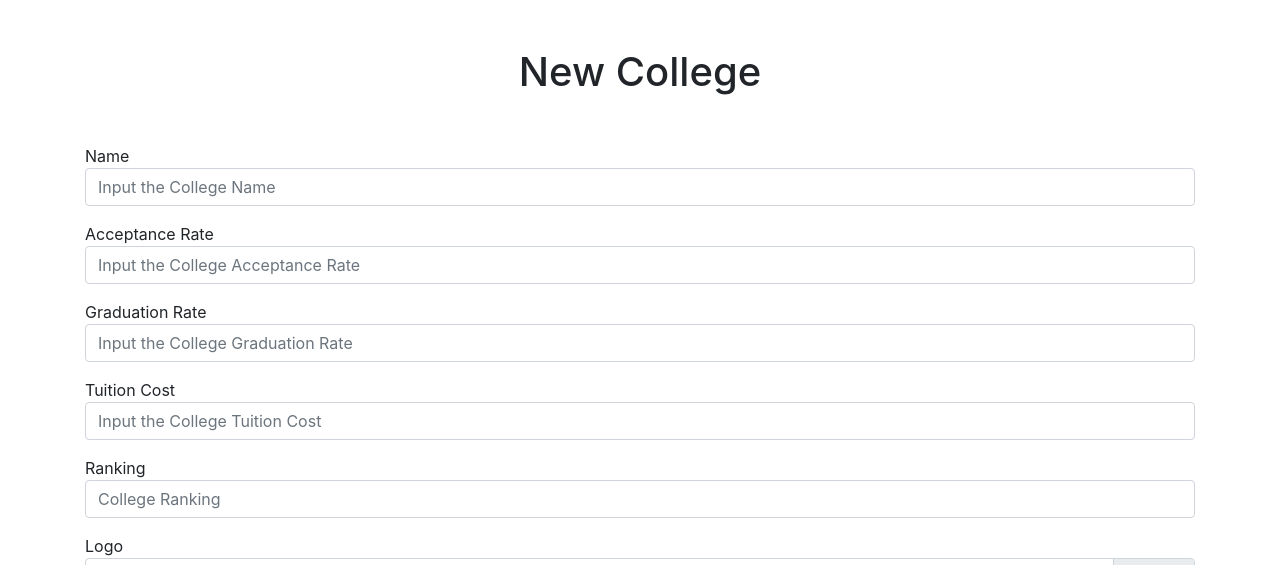
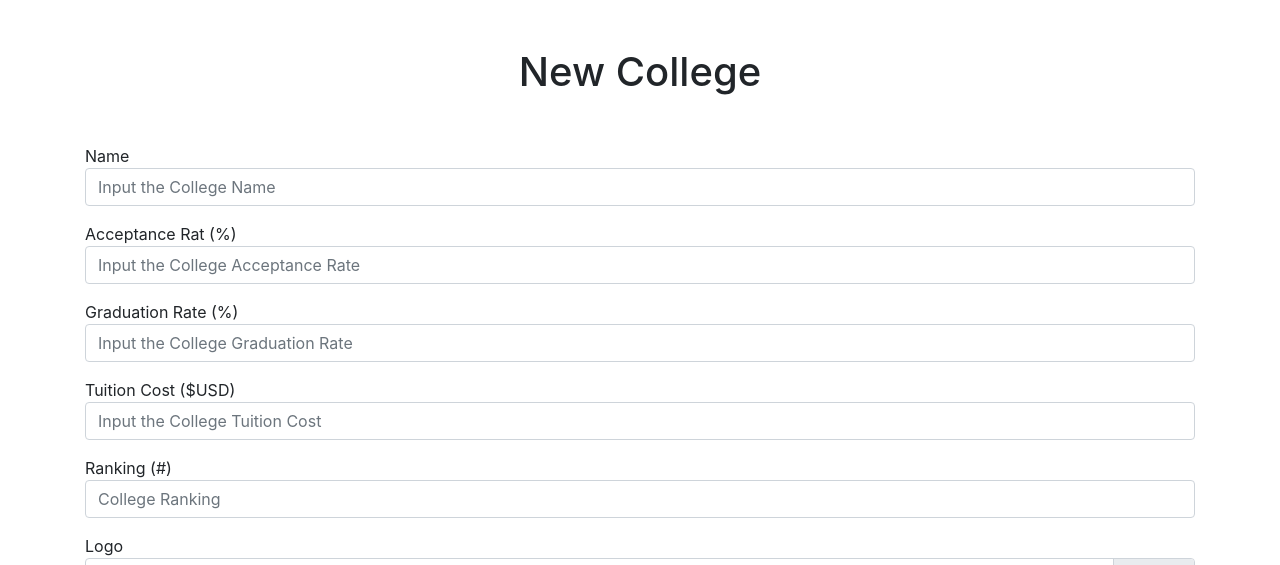
Before and after one commit to noa1961/academia-path, a PHP site: page /colleges/create in a window 1280 px wide. Shown: the top 565 px of the page. Run offline with PHP 8.4, Linux system fonts and the light colour scheme; data that the repository does not hold is empty; some libraries are stand-ins or nearby versions.

Commit message:
[Forms] Implement form restrictions

```diff
--- a/views/colleges.create.view.php
+++ b/views/colleges.create.view.php
@@ -27,34 +27,34 @@
 
       <!-- College Acceptance Rate -->
       <div class="form-inline">
-        <label for="acceptanceRate">Acceptance Rate</label>
+        <label for="acceptanceRate">Acceptance Rat (%)</label>
       </div>
       <div class="from-group">
-        <input type="number" class="form-control mb-3" name="acceptanceRate" id="acceptanceRate" placeholder="Input the College Acceptance Rate" required>
+        <input type="number" min="0" class="form-control mb-3" name="acceptanceRate" id="acceptanceRate" placeholder="Input the College Acceptance Rate" required>
       </div>
 
       <!-- College Graduation Rate -->
       <div class="form-inline">
-        <label for="graduationRate">Graduation Rate</label>
+        <label for="graduationRate">Graduation Rate (%)</label>
       </div>
       <div class="from-group">
-        <input type="number" class="form-control mb-3" name="graduationRate" id="graduationRate" placeholder="Input the College Graduation Rate" required>
+        <input type="number" min="0" class="form-control mb-3" name="graduationRate" id="graduationRate" placeholder="Input the College Graduation Rate" required>
       </div>
 
       <!-- College Tuition Cost -->
       <div class="form-inline">
-        <label for="tuitionCost">Tuition Cost</label>
+        <label for="tuitionCost">Tuition Cost ($USD)</label>
       </div>
       <div class="from-group">
-        <input type="number" class="form-control mb-3" name="tuitionCost" id="tuitionCost" placeholder="Input the College Tuition Cost" required>
+        <input type="number" min="0" class="form-control mb-3" name="tuitionCost" id="tuitionCost" placeholder="Input the College Tuition Cost" required>
       </div>
 
       <!-- College Ranking -->
       <div class="form-inline">
-        <label for="ranking">Ranking</label>
+        <label for="ranking">Ranking (#)</label>
       </div>
       <div class="form-group">
-        <input type="number" class="form-control mb-3" name="ranking" id="ranking"placeholder="College Ranking" required>
+        <input type="number" min="1" class="form-control mb-3" name="ranking" id="ranking"placeholder="College Ranking" required>
       </div>
 
       <!-- College Logo -->
```
Also changed, not shown: views/colleges.edit.view.php (+12 -8 lines).
